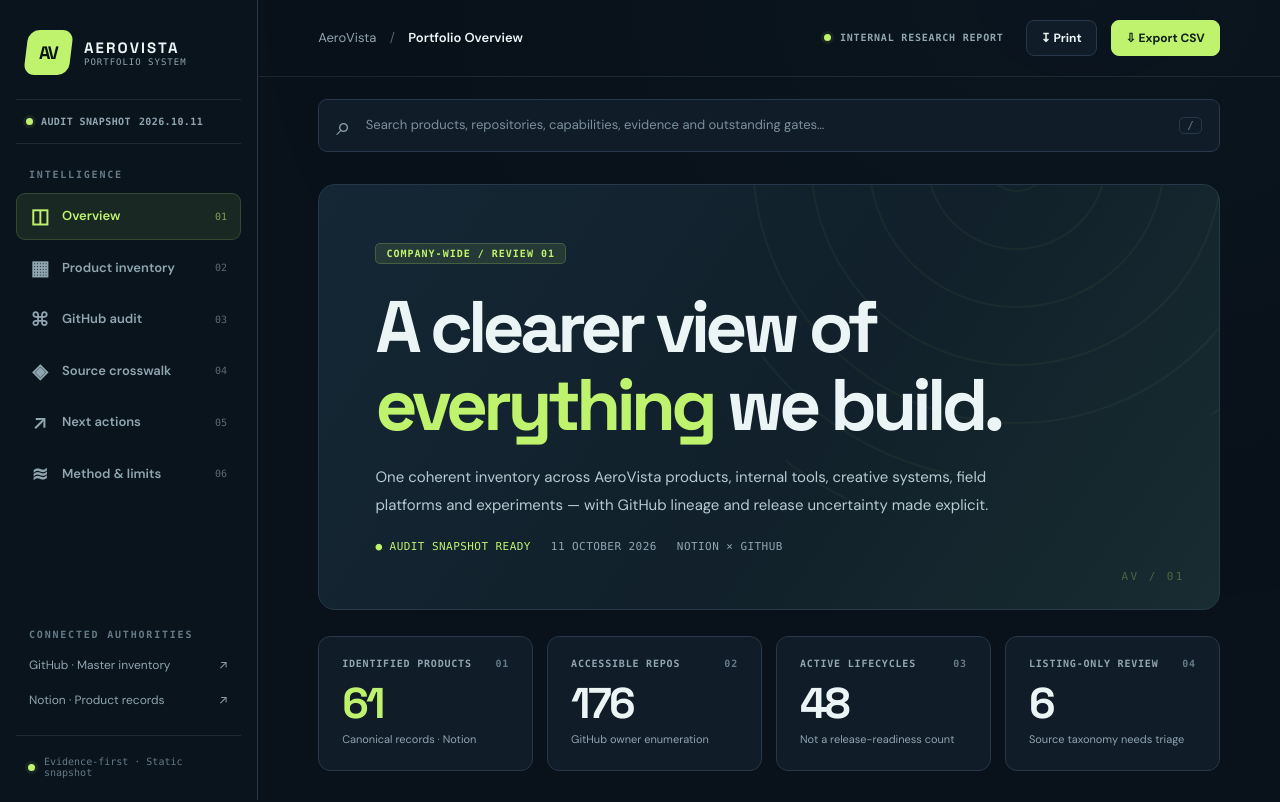
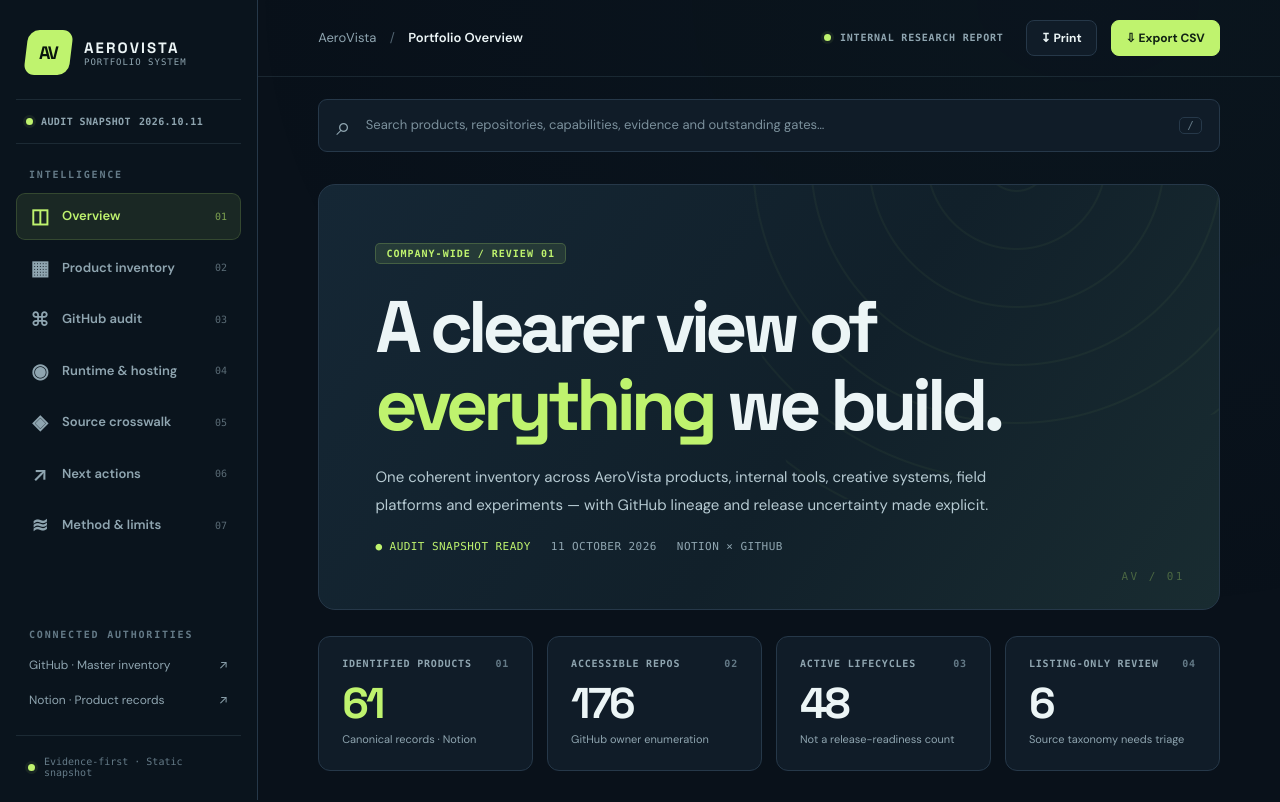
Before and after one commit to aerovista-us/Master-Product-Inventory, a plain HTML site: page index.html in a window 1280 px wide. Shown: the top 802 px of the page. Drawn offline with Linux system fonts and the light colour scheme.

Commit message:
Add runtime and hosting navigation to portfolio dashboard

```diff
--- a/index.html
+++ b/index.html
@@ -21,9 +21,10 @@
       <button class="nav-item active" data-view="overview"><span class="nav-icon">◫</span><span>Overview</span><span class="nav-index">01</span></button>
       <button class="nav-item" data-view="products"><span class="nav-icon">▦</span><span>Product inventory</span><span class="nav-index">02</span></button>
       <button class="nav-item" data-view="repositories"><span class="nav-icon">⌘</span><span>GitHub audit</span><span class="nav-index">03</span></button>
-      <button class="nav-item" data-view="overlaps"><span class="nav-icon">◈</span><span>Source crosswalk</span><span class="nav-index">04</span></button>
-      <button class="nav-item" data-view="actions"><span class="nav-icon">↗</span><span>Next actions</span><span class="nav-index">05</span></button>
-      <button class="nav-item" data-view="methodology"><span class="nav-icon">≋</span><span>Method & limits</span><span class="nav-index">06</span></button>
+      <button class="nav-item" data-view="runtime"><span class="nav-icon">◉</span><span>Runtime & hosting</span><span class="nav-index">04</span></button>
+      <button class="nav-item" data-view="overlaps"><span class="nav-icon">◈</span><span>Source crosswalk</span><span class="nav-index">05</span></button>
+      <button class="nav-item" data-view="actions"><span class="nav-icon">↗</span><span>Next actions</span><span class="nav-index">06</span></button>
+      <button class="nav-item" data-view="methodology"><span class="nav-icon">≋</span><span>Method & limits</span><span class="nav-index">07</span></button>
     </nav>
     <div class="sidebar-bottom">
       <div class="source-label">CONNECTED AUTHORITIES</div>
```
